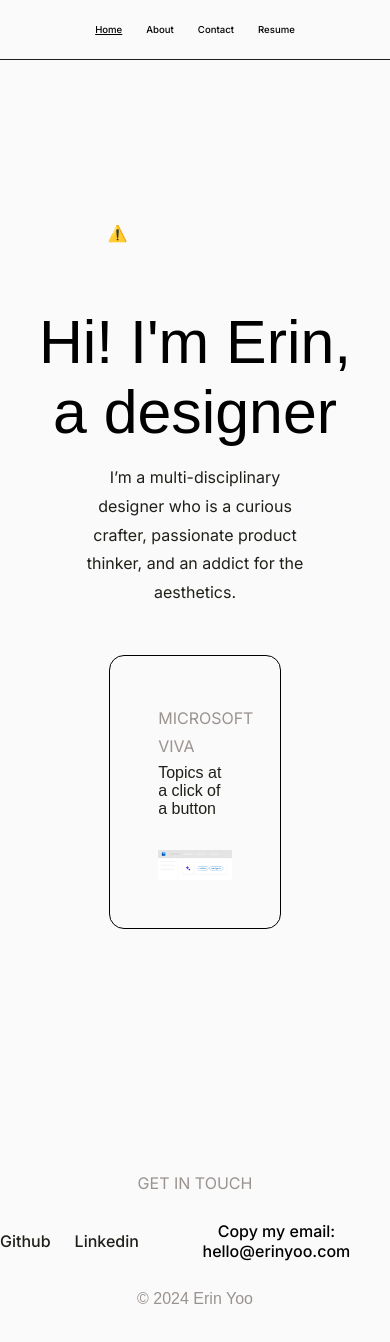
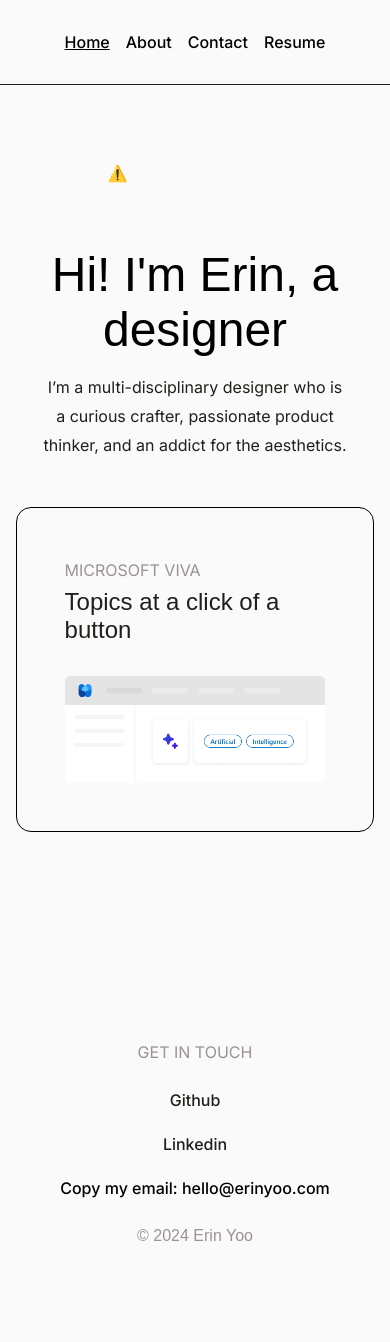
Before and after one commit to erinyoo/1.0, a SvelteKit app: page / in a window 390 px wide. Shown: the top 1342 px of the page. Built offline with nearby package versions, Linux system fonts and the light colour scheme; no server answers; a web font is replaced by a local one.

Commit message:
Update narrow view responsiveness

```diff
--- a/src/lib/components/NavLink.svelte
+++ b/src/lib/components/NavLink.svelte
@@ -32,14 +32,14 @@
 
 	@media only screen and (max-width: 500px) {
 		a {
-			font: $font-weight 0.8rem $font-family;
+			font: $font-weight 1rem $font-family;
 			transition: all 0.5s 0s ease;
 		}
 	}
 
 	@media only screen and (max-width: 400px) {
 		a {
-			font: $font-weight 0.6rem $font-family;
+			font: $font-weight 1rem $font-family;
 			transition: all 0.5s 0s ease;
 		}
 	}
--- a/src/routes/+layout.svelte
+++ b/src/routes/+layout.svelte
@@ -107,7 +107,7 @@
 		font: 1rem $gelica;
 		line-height: 175%;
 		color: $subtle;
-		font-weight: 400;
+		font-weight: 200;
 	}
 
 	.linkitem {
@@ -123,7 +123,7 @@
 		justify-content: center;
 		align-items: center;
 		gap: 24px;
-		margin-top: 64px 0 32px 0;
+		margin-top: 0;
 	}
 
 	.navlinks {
@@ -134,10 +134,15 @@
 		transition: all 0.5s 0s ease;
 	}
 
-	@media only screen and (max-width: 500px) {
+	@media only screen and (max-width: 700px) {
 		.navlinks {
-			padding: 24px 32px;
+			padding: 32px 64px;
+			gap: 16px;
 			transition: all 0.5s 0s ease;
+		}
+
+		.footerlinks {
+			flex-direction: column;
 		}
 	}
 </style>
--- a/src/routes/+page.svelte
+++ b/src/routes/+page.svelte
@@ -63,7 +63,8 @@
 	$subtle: #9a9390;
 
 	.container {
-		margin: 124px auto;
+		margin: 64px auto;
+		transition: all 0.5s 0s ease;
 	}
 
 	.grid {
@@ -71,12 +72,14 @@
 		max-width: 1600px;
 		width: 100%;
 		grid-template-columns: repeat(25, 1fr);
+		transition: all 0.5s 0s ease;
 	}
 
 	.section {
 		padding: 0 0 64px 0;
 		grid-column-start: 8;
 		grid-column-end: 19;
+		transition: all 0.5s 0s ease;
 	}
 
 	.subheader {
@@ -117,6 +120,7 @@
 	h3 {
 		font: 1.6rem $gelica;
 		margin: 0;
+		transition: all 0.5s 0s ease;
 	}
 
 	.description {
@@ -126,12 +130,14 @@
 		line-height: 1.8rem;
 		margin: 0 auto;
 		text-align: center;
+		transition: all 0.5s 0s ease;
 	}
 
 	h1 {
 		text-align: center;
-		font: 3.8rem $gelica;
+		font: 4rem $gelica;
 		margin: 0px;
+		transition: all 0.5s 0s ease;
 	}
 
 	.heading {
@@ -141,6 +147,7 @@
 		justify-content: center;
 		align-items: center;
 		gap: 64px;
+		transition: all 0.5s 0s ease;
 	}
 
 	.header {
@@ -153,25 +160,38 @@
 
 	@media only screen and (max-width: 700px) {
 		h3 {
-			font: 1rem $gelica;
+			font: 1.5rem $gelica;
 			margin: 0;
+			transition: all 0.5s 0s ease;
+		}
+
+		h1 {
+			text-align: center;
+			font: 3rem $gelica;
+			margin: 0px;
+			transition: all 0.5s 0s ease;
+		}
+
+		.description {
+			width: 90%;
+			transition: all 0.5s 0s ease;
 		}
 
 		.heading {
-			margin: 224px auto 0px auto;
+			margin: 164px auto 0px auto;
+			transition: all 0.5s 0s ease;
 		}
 
 		.container {
 			margin: 48px auto;
+			transition: all 0.5s 0s ease;
+		}
+
+		.section {
+			padding: 0 0 64px 0;
+			grid-column-start: 2;
+			grid-column-end: 25;
+			transition: all 0.5s 0s ease;
 		}
 	}
-
-	@media only screen and (max-width: 950px) {
-	}
-
-	@media only screen and (max-width: 800px) {
-	}
-
-	@media only screen and (max-width: 700px) {
-	}
 </style>
--- a/src/routes/about/+page.svelte
+++ b/src/routes/about/+page.svelte
@@ -45,6 +45,7 @@
 		font: 4rem $gelica;
 		font-weight: 400;
 		margin: 0;
+		transition: all 0.5s 0s ease;
 	}
 
 	.eevee {
@@ -52,6 +53,7 @@
 		width: 100%;
 		grid-column-start: 8;
 		grid-column-end: 12;
+		transition: all 0.5s 0s ease;
 	}
 
 	.paint {
@@ -59,6 +61,7 @@
 		width: 100%;
 		grid-column-start: 8;
 		grid-column-end: 12;
+		transition: all 0.5s 0s ease;
 	}
 
 	.erin {
@@ -66,10 +69,12 @@
 		width: 100%;
 		grid-column-start: 12;
 		grid-column-end: 19;
+		transition: all 0.5s 0s ease;
 	}
 
 	.container {
 		margin: 224px auto;
+		transition: all 0.5s 0s ease;
 	}
 
 	.title {
@@ -82,6 +87,7 @@
 		font: 1rem $inter;
 		color: $black;
 		line-height: 175%;
+		transition: all 0.5s 0s ease;
 	}
 
 	.grid {
@@ -89,11 +95,53 @@
 		max-width: 1600px;
 		width: 100%;
 		grid-template-columns: repeat(25, 1fr);
+		transition: all 0.5s 0s ease;
 	}
 
 	.section {
 		padding: 0 0 64px 0;
 		grid-column-start: 8;
 		grid-column-end: 19;
+		transition: all 0.5s 0s ease;
+	}
+
+	@media only screen and (max-width: 700px) {
+		.erin {
+			grid-column-start: 8;
+			grid-column-end: 25;
+			transition: all 0.5s 0s ease;
+		}
+
+		.eevee {
+			grid-column-start: 2;
+			grid-column-end: 8;
+			transition: all 0.5s 0s ease;
+		}
+
+		.paint {
+			grid-column-start: 2;
+			grid-column-end: 15;
+			transition: all 0.5s 0s ease;
+		}
+
+		.section {
+			padding: 0 0 64px 0;
+			grid-column-start: 4;
+			grid-column-end: 23;
+			transition: all 0.5s 0s ease;
+		}
+
+		h1 {
+			text-align: center;
+			font: 3rem $gelica;
+			font-weight: 400;
+			margin: 0;
+			transition: all 0.5s 0s ease;
+		}
+
+		.container {
+			margin: 164px auto;
+			transition: all 0.5s 0s ease;
+		}
 	}
 </style>
--- a/src/routes/aisuggested/+page.svelte
+++ b/src/routes/aisuggested/+page.svelte
@@ -338,4 +338,47 @@
 		border-radius: 15px;
 		box-shadow: -1px 4px 10px 0px rgba(135, 138, 143, 0.2);
 	}
+
+	@media only screen and (max-width: 700px) {
+		.image {
+			margin: 0 0 64px 0;
+			grid-column-start: 4;
+			grid-column-end: 23;
+		}
+
+		.section {
+			padding: 0 0 64px 0;
+			grid-column-start: 4;
+			grid-column-end: 23;
+		}
+
+		.enterpassword {
+			grid-column-start: 4;
+			grid-column-end: 23;
+			display: flex;
+			flex-direction: column;
+			gap: 12px;
+		}
+
+		h1 {
+			text-align: center;
+			font: 3rem $gelica;
+			font-weight: 400;
+			margin: 0;
+		}
+
+		h2 {
+			font: 1.6rem $gelica;
+			margin: 0 0 8px 0;
+		}
+
+		h3 {
+			font: 1.2rem $gelica;
+			margin: 24px 0 8px 0;
+		}
+
+		.container {
+			margin: 164px auto;
+		}
+	}
 </style>
```
